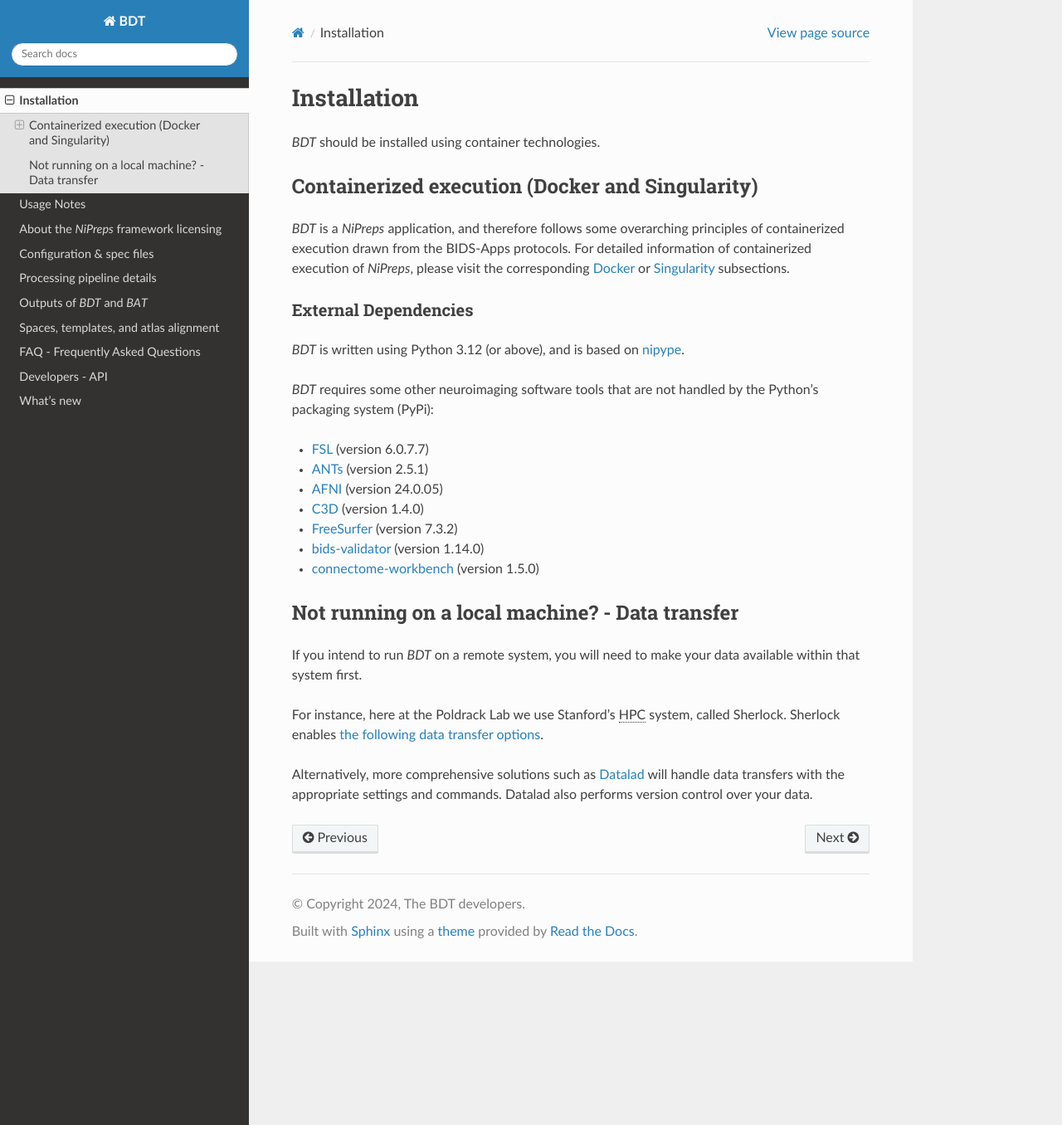
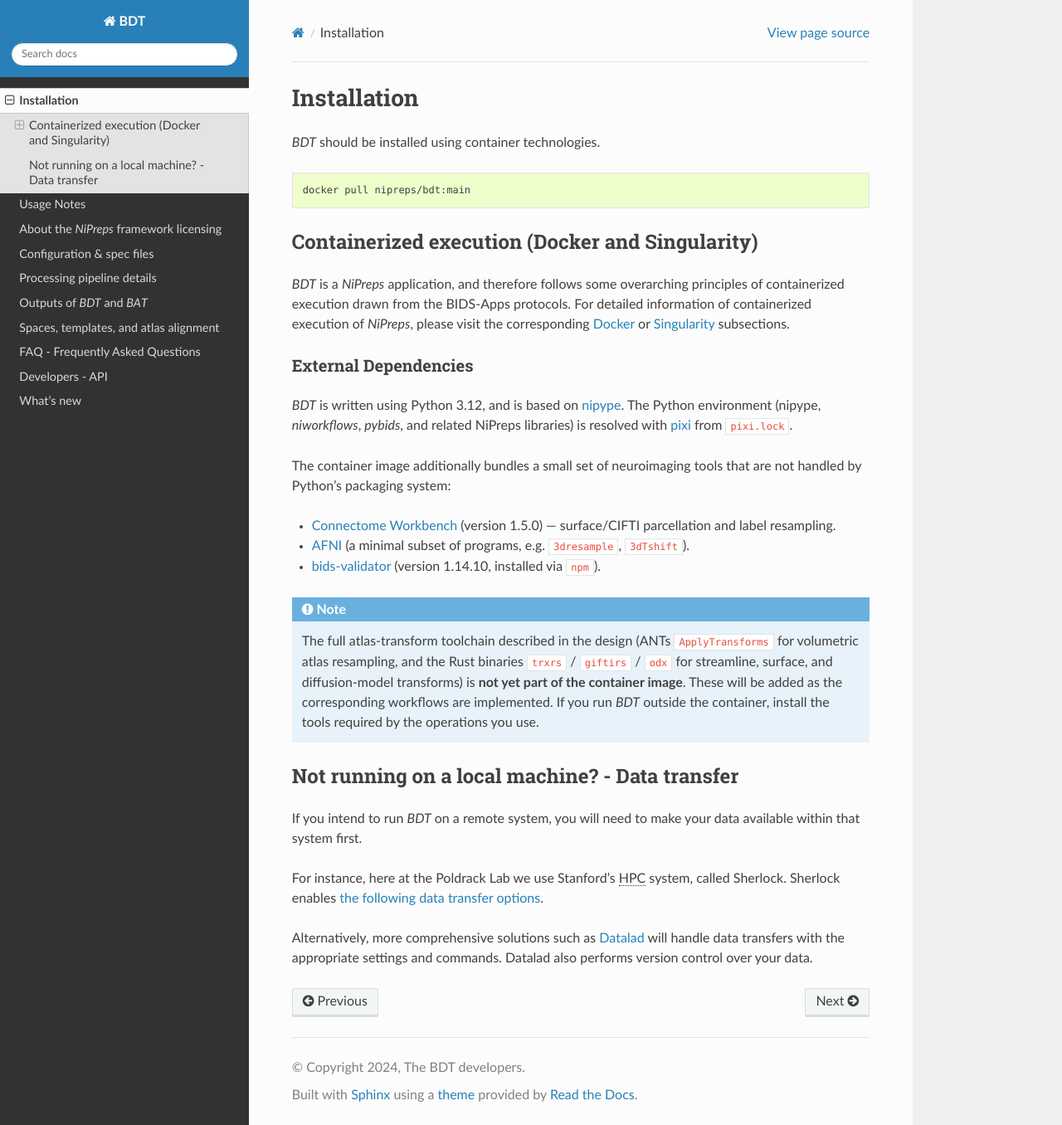
Before and after one commit to PennLINC/bdt, a Sphinx documentation site: the page built from docs/installation.rst, in a window 1280 px wide and 1356 px high. Shown: the whole window at 83% size. Built offline with Sphinx 7.4.7 and the Read the Docs theme 3.1.0, drawn with Linux system fonts in a browser that asks for light colours.

Commit message:
Update installation.rst

```diff
--- a/docs/installation.rst
+++ b/docs/installation.rst
@@ -7,7 +7,8 @@ Installation
 *BDT* should be installed using container technologies.
 
 .. code-block:: bash
-  docker pull nipreps/BDT:main
+
+  docker pull nipreps/bdt:main
 
 
 ************************************************
@@ -24,19 +25,26 @@ or `Singularity <https://www.nipreps.org/apps/singularity/>`__ subsections.
 External Dependencies
 =====================
 
-*BDT* is written using Python 3.12 (or above), and is based on
-nipype_.
+*BDT* is written using Python 3.12, and is based on nipype_.
+The Python environment (nipype, `niworkflows`, `pybids`, and related NiPreps
+libraries) is resolved with `pixi <https://pixi.sh>`__ from ``pixi.lock``.
 
-*BDT* requires some other neuroimaging software tools that are
-not handled by the Python's packaging system (PyPi):
+The container image additionally bundles a small set of neuroimaging tools that
+are not handled by Python's packaging system:
 
-- FSL_ (version 6.0.7.7)
-- ANTs_ (version 2.5.1)
-- AFNI_ (version 24.0.05)
-- `C3D <https://sourceforge.net/projects/c3d/>`_ (version 1.4.0)
-- FreeSurfer_ (version 7.3.2)
-- `bids-validator <https://github.com/bids-standard/bids-validator>`_ (version 1.14.0)
-- `connectome-workbench <https://www.humanconnectome.org/software/connectome-workbench>`_ (version 1.5.0)
+- `Connectome Workbench <https://www.humanconnectome.org/software/connectome-workbench>`_
+  (version 1.5.0) — surface/CIFTI parcellation and label resampling.
+- AFNI_ (a minimal subset of programs, e.g. ``3dresample``, ``3dTshift``).
+- `bids-validator <https://github.com/bids-standard/bids-validator>`_
+  (version 1.14.10, installed via ``npm``).
+
+.. note::
+   The full atlas-transform toolchain described in the design (ANTs
+   ``ApplyTransforms`` for volumetric atlas resampling, and the Rust binaries
+   ``trxrs`` / ``giftirs`` / ``odx`` for streamline, surface, and diffusion-model
+   transforms) is **not yet part of the container image**. These will be added as
+   the corresponding workflows are implemented. If you run *BDT* outside the
+   container, install the tools required by the operations you use.
 
 
 ***********************************************
```
